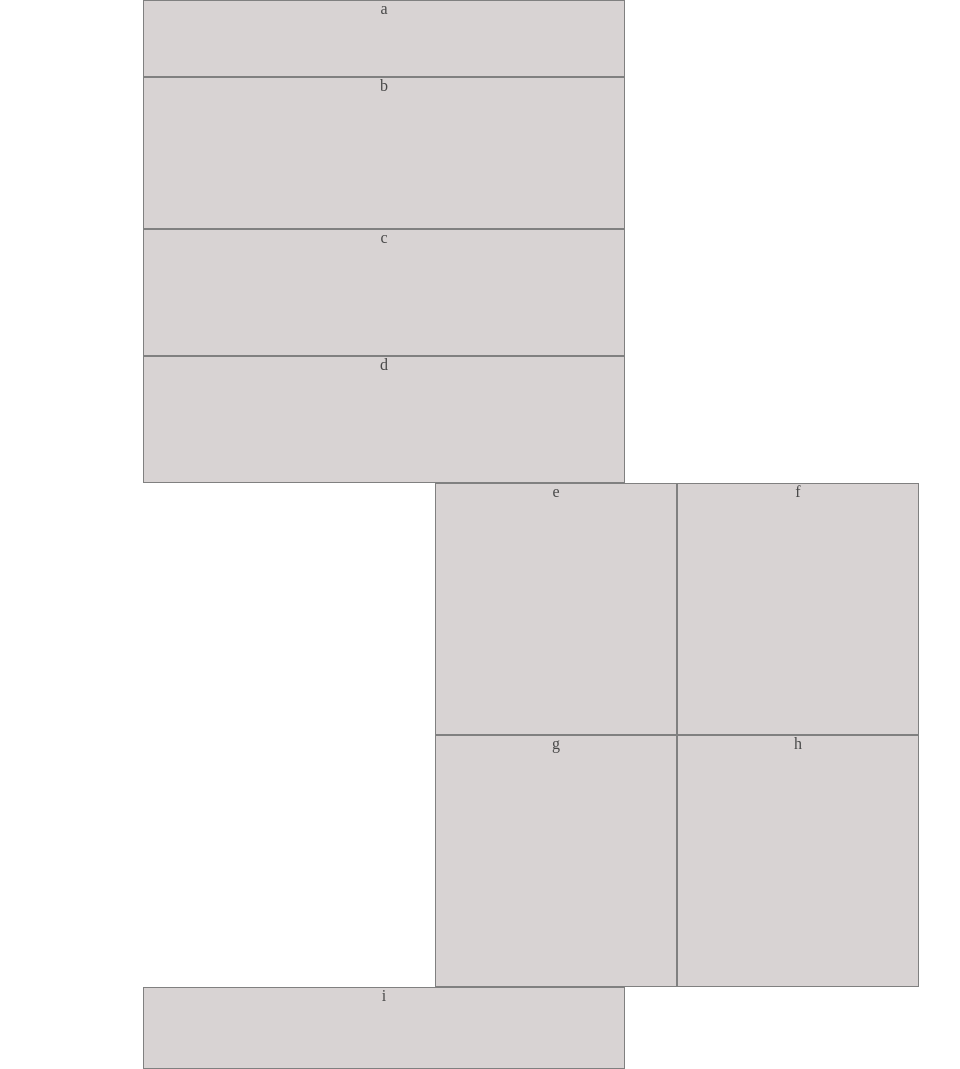
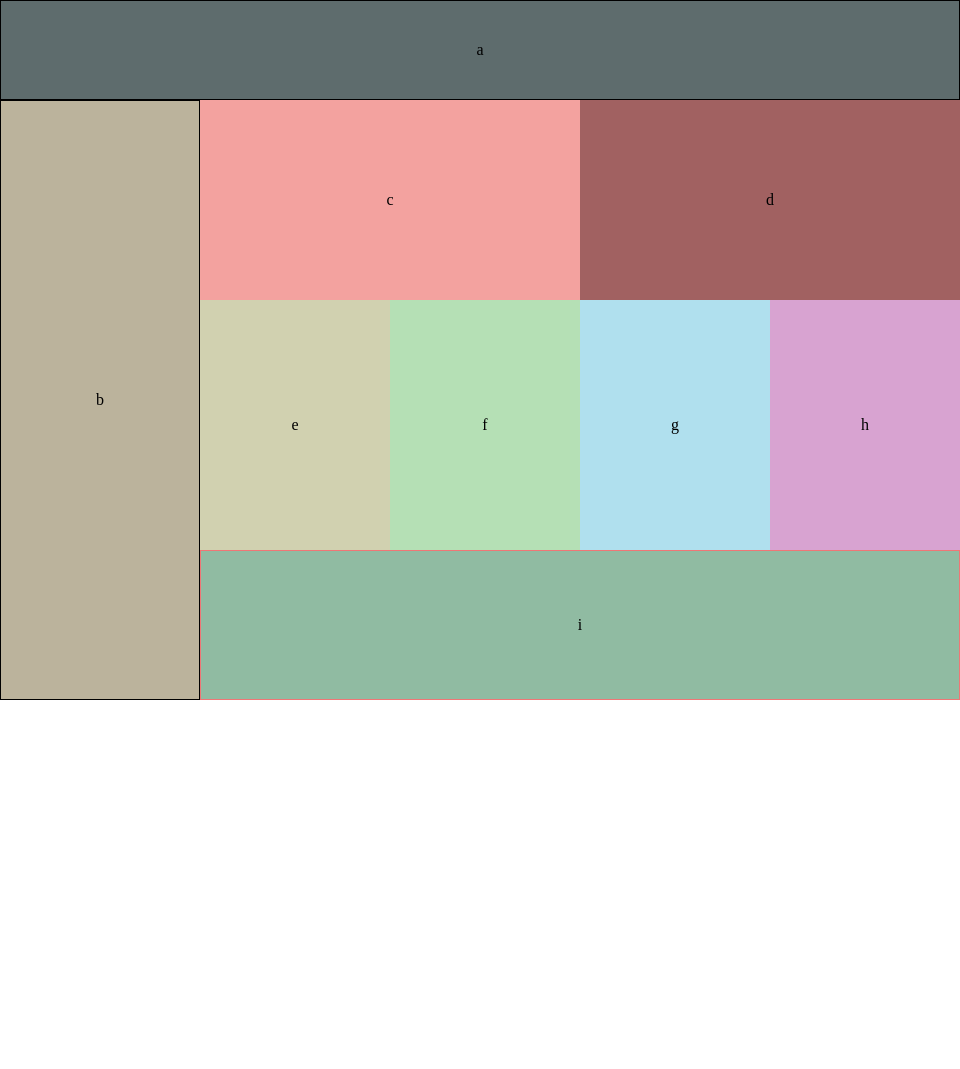
Before and after one commit to Rawan199812/lab-01, a plain HTML site: page index.html in a window 768 px wide. Shown: the whole page, 960 px wide, since content can reach past the window. After the commit the page ends 800 px from the top, so only its background shows below. Drawn offline with Linux system fonts and the light colour scheme.

Commit message:
finish desktop and mobile

```diff
--- /dev/null
+++ b/base.css
@@ -0,0 +1,26 @@
+/* mobile viewport */
+@media  (max-width : 767px){
+
+    #containerAll{
+        width: 480px;
+        margin: 0 auto;
+        overflow: hidden;
+    }
+
+}
+
+/*desktop view*/
+@media  (min-width:768px ) and (max-width : 960px){
+    #containerAll{
+        width: 960px;
+        margin: 0 auto;
+        overflow: hidden;
+
+
+    }
+    header,footer,aside{
+        border: black 1px solid;
+    }
+
+
+}
--- a/index.html
+++ b/index.html
@@ -1,44 +1,52 @@
 <!DOCTYPE html>
 <html lang="en">
+
 <head>
     <meta charset="UTF-8">
     <meta http-equiv="X-UA-Compatible" content="IE=edge">
     <meta name="viewport" content="width=device-width, initial-scale=1.0">
     <link rel="stylesheet" href="./reset.css">
-    <link rel="stylesheet" href="./style.css">
+    <link rel="stylesheet" href="./base.css">
+    <link rel="stylesheet" href="./layout.css">
+    <link rel="stylesheet" href="./module.css">
+    <link rel="stylesheet" href="./them.css">
     <title>Document</title>
 
 </head>
+
 <body>
-    <header>
-        <section id="all">
-            <div>a</div>
-            <div>b</div>
-
+    <div id="containerAll">
+        <header>
+            <h4>a</h4>
         </header>
         <main>
-            <section id="CandD">
-                <div>c</div>
-                <div>d</div>
+            <aside>
+                <h4>b</h4>
+            </aside>
+            <section id="subContainer">
+                <div id="subContainer-1">
+                    <div>
+                        <h4>c</h4>
+                    </div>
+                    <div>
+                        <h4>d</h4>
+                    </div>
+                </div>
+                <div id="subContainer-2">
+                    <div>e</div>
+                    <div>f</div>
+                    <div>g</div>
+                    <div>h</div>
+                </div>
+                <footer>
+                    i
+                </footer>
+
             </section>
-            <article id="eandf">
+        </main>
+    </div>
 
-            <div>e</div>
-            <div>f</div>
-            </article>
-            <article id="gandh">
-            <div>g</div>
-            <div>h</div>
-        </article>
+</body>
 
 
-
-    </main>
-    <footer>
-        <div>i</div>
-</section>
-
-    </footer>
-
-</body>
 </html>
--- /dev/null
+++ b/layout.css
@@ -0,0 +1,121 @@
+@media screen and  (max-width : 767px){
+
+#containerAll{
+    display: flex;
+    flex-direction: column;
+}
+
+header{
+    order: 1;
+    width: 480px;
+    height: 75px;
+    display: flex;
+    align-items: center;
+    justify-content: center;
+}
+main{
+    width: 480px;
+    order: 2;
+    display: flex;
+    flex-direction: column;
+}
+
+aside{
+    width: 480px;
+    height: 150px;
+
+    display: flex;
+    align-items: center;
+    justify-content: center;
+
+}
+#subContainer{
+    width: 480px;
+    display: flex;
+    flex-direction: column;
+}
+#subContainer-1{
+    width: 480px;
+    order: 1;
+    display: flex;
+    flex-direction: column;
+}
+#subContainer-2{
+    order: 2;
+    display: flex;
+    flex-direction: row;
+    flex-wrap: wrap;
+}
+footer{
+    order: 3;
+    width: 480px;
+    display: flex;
+    align-items: center;
+    justify-content: center;
+    height: 80px;
+}
+
+
+}
+/*desktop viewport*/
+
+@media  (min-width:768px ) and (max-width : 960px){
+
+#containerAll{
+        display: flex;
+        flex-direction: column;
+}
+
+header{
+        order: 1;
+        width: 960px;
+        height: 100px;
+        background-color: #a58bc2;
+        display: flex;
+        align-items: center;
+        justify-content: center;
+}
+main{
+      height: 600px;
+      width: 960px;
+        order: 2;
+        display: flex;
+}
+aside{
+        order: 1;
+        width: 200px;
+        height: 600px;
+        background-color: #1b0918;
+        display: flex;
+        align-items: center;
+        justify-content: center;
+}
+#subContainer{
+        order: 2;
+        width: 760px;
+        display: flex;
+        flex-direction: column;
+}
+#subContainer-1{
+    /* width: 760px; */
+    order: 1;
+    display: flex;
+}
+#subContainer-2{
+order: 2;
+display: flex;
+}
+footer{
+    order: 3;
+    width: 760px;
+    background-color: #443831;
+    display: flex;
+    align-items: center;
+    justify-content: center;
+    height: 150px;
+    border: rgb(177, 66, 66) 1px solid;
+
+}
+
+
+}
--- /dev/null
+++ b/module.css
@@ -0,0 +1,43 @@
+@media  (max-width : 767px){
+
+#subContainer-1 div {
+    width: 480px;
+    height: 125px;
+    display: flex;
+    align-items: center;
+    justify-content: center;
+}
+#subContainer-2 div {
+    width: 240px;
+    height: 250px;
+    display: flex;
+    align-items: center;
+    justify-content: center;
+}
+
+
+}
+@media  (min-width:768px ) and (max-width : 960px){
+#subContainer-1 div {
+    width: 380px;
+    height: 200px;
+    display: flex;
+    align-items: center;
+    justify-content: center;
+}
+
+#subContainer-2 div {
+    width: 190px;
+    height: 250px;
+    display: flex;
+    align-items: center;
+    justify-content: center;
+}
+
+
+*{
+    box-sizing: border-box;
+}
+
+
+}
--- a/style.css
+++ b/style.css
@@ -1,171 +0,0 @@
-div{
-    background-color: rgb(216, 211, 211);
-    border: gray solid 1px;
-    margin-left: auto;
-    margin-right: auto;
-    color: rgb(73, 73, 73);
-    text-align: center;
-    margin: auto;
-}
-#all :first-child{
-    width: 480px;
-    height: 75px;
-}
-
-#all :nth-child(2){
-    width: 480px;
-    height: 150px;
-}
-#CandD :first-child{
-    width: 480px;
-    height: 125px;
-}
-#CandD :nth-child(2){
-    width: 480px;
-    height: 125px;
-}
-
-#eandf :first-child{
-
-    width: 240px;
-    height: 250px;
-    float: left;
-}
-#eandf :last-child{
-    width: 240px;
-    height: 250px;
-    float: left;
-    /* float: right; */
-
-}
-
-#eandf{
-
-    width: 488px;
-    /* float: left; */
-    margin-left: 435px;
-
-}
-#gandh{
-
-    width: 488px;
-    margin-left: 435px;
-
-
-
-}
-#gandh :first-child{
-    clear: both;
-    width: 240px;
-    height: 250px;
-    float: left;
-
-}
-#gandh :last-child{
-
-    /* clear: both; */
-    width: 240px;
-    height: 250px;
-    float: left;
-
-    /* float: right; */
-
-}
- /* #four-div{
-  margin: auto;
-  width: 480px;
-}  */
-footer div{
-    clear: both;
-    width: 480px;
-    height: 80px;
-    /* float: left; */
-}
-@media screen and (max-width:768px) {
-    div{
-        background-color: rgb(216, 211, 211);
-        border: gray solid 1px;
-        margin-left: auto;
-        margin-right: auto;
-        /* margin-left: 100px;
-        margin-right: 100px; */
-        color: rgb(73, 73, 73);
-        text-align: center;
-        margin: auto;
-    }
-    #all :first-child{
-        width: 480px;
-        height: 75px;
-    }
-
-    #all :nth-child(2){
-        width: 480px;
-        height: 150px;
-    }
-    #CandD :first-child{
-        width: 480px;
-        height: 125px;
-    }
-    #CandD :nth-child(2){
-        width: 480px;
-        height: 125px;
-    }
-
-    #eandf :first-child{
-
-        width: 240px;
-        height: 250px;
-        float: left;
-    }
-    #eandf :last-child{
-        width: 240px;
-        height: 250px;
-        float: left;
-        /* float: right; */
-
-    }
-
-    #eandf{
-
-        width: 488px;
-        /* float: left; */
-        margin-left: 435px;
-
-    }
-    #gandh{
-
-        width: 488px;
-        margin-left: 435px;
-
-
-
-    }
-    #gandh :first-child{
-        clear: both;
-        width: 240px;
-        height: 250px;
-        float: left;
-
-    }
-    #gandh :last-child{
-
-        /* clear: both; */
-        width: 240px;
-        height: 250px;
-        float: left;
-
-        /* float: right; */
-
-    }
-     /* #four-div{
-      margin: auto;
-      width: 480px;
-    }  */
-    footer div{
-        clear: both;
-        width: 480px;
-        height: 80px;
-        /* float: left; */
-    }
-
-}
--- /dev/null
+++ b/them.css
@@ -0,0 +1,79 @@
+/* mobile viewport */
+@media  (max-width : 767px){
+
+#subContainer-1 div {
+    background-color: rgb(165, 136, 112);
+}
+#subContainer-1 div:last-of-type{
+    background-color: rgb(248, 221, 221);
+}
+#subContainer-2 div {
+
+    background-color: rgb(202, 176, 209);
+
+}
+#subContainer-2 div:nth-of-type(2){
+    background-color: rgb(173, 211, 173);
+}
+#subContainer-2 div:nth-of-type(3){
+    background-color: rgb(175, 141, 125);
+}
+#subContainer-2 div:nth-of-type(4){
+    background-color: rgb(70, 86, 94);
+}
+header{
+
+    background-color: rgb(172, 156, 187);
+}
+aside{
+
+    background-color: rgb(124, 100, 100);
+}
+
+footer{
+
+    background-color: rgb(110, 110, 173);
+    border: rgb(172, 118, 118) 1px solid;
+}
+
+}
+/* descktop viwport */
+
+@media  (min-width:768px ) and (max-width : 960px){
+
+    #subContainer-1 div {
+        background-color: rgb(243, 162, 159);
+    }
+    #subContainer-1 div:last-of-type{
+        background-color: rgb(161, 97, 97);
+    }
+    #subContainer-2 div {
+
+        background-color: rgb(209, 209, 176);
+
+    }
+    #subContainer-2 div:nth-of-type(2){
+        background-color: rgb(181, 224, 181);
+    }
+    #subContainer-2 div:nth-of-type(3){
+        background-color: rgb(176, 224, 238);
+    }
+    #subContainer-2 div:nth-of-type(4){
+        background-color: rgb(216, 163, 209);
+    }
+    header{
+
+        background-color: rgb(94, 108, 109);
+    }
+    aside{
+
+        background-color: rgb(187, 179, 156);
+    }
+
+    footer{
+
+        background-color: rgb(144, 187, 162);
+        border: rgb(240, 118, 118) 1px solid;
+    }
+
+    }
```
